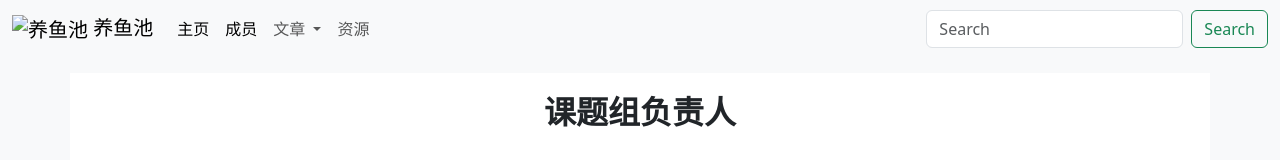
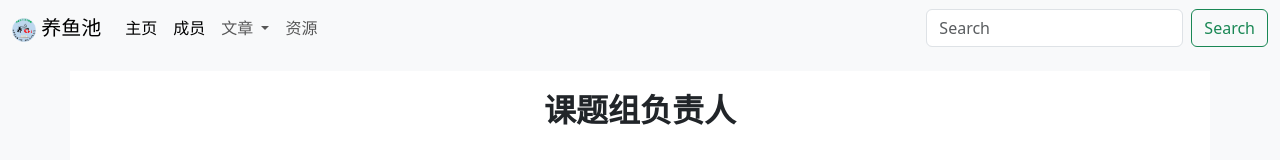
Before and after one commit to litt8293/litt8293.github.io, a plain HTML site: page members.html in a window 1280 px wide. Shown: the top 160 px of the page. Drawn offline with Linux system fonts and the light colour scheme; files whose address does not match are found by name.

Commit message:
Update members.html

```diff
--- a/members.html
+++ b/members.html
@@ -16,7 +16,7 @@
     <!-- 导航栏 -->
     <nav class="navbar navbar-expand-lg bg-body-tertiary sticky-top">
         <div class="container-fluid">
-            <a class="navbar-brand" href="#"><img src="/Homepage-5.3.0/images/LOGO.png" alt="养鱼池" width="24"
+            <a class="navbar-brand" href="#"><img src="images/LOGO.png" alt="养鱼池" width="24"
                     height="24">&nbsp;养鱼池</a>
             <button class="navbar-toggler" type="button" data-bs-toggle="collapse"
                 data-bs-target="#navbarSupportedContent" aria-controls="navbarSupportedContent" aria-expanded="false"
```
